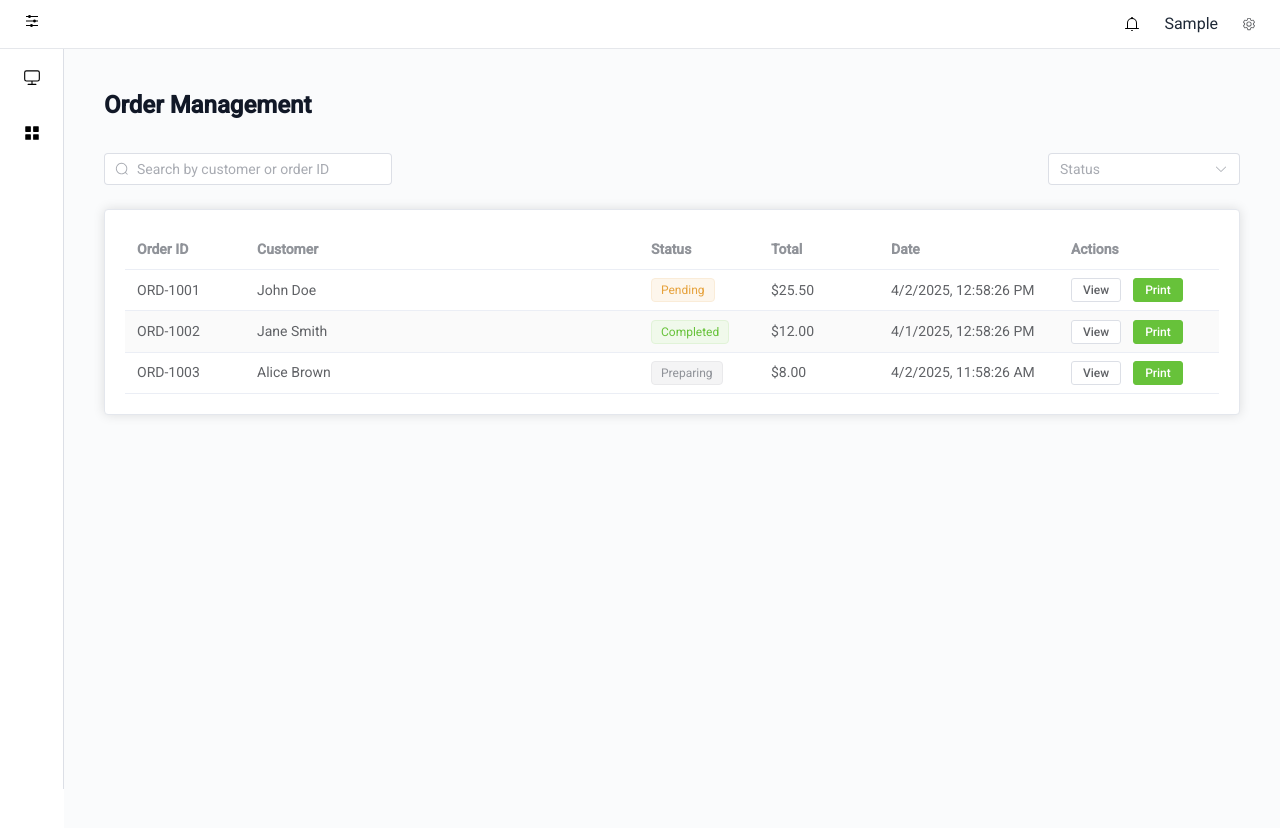
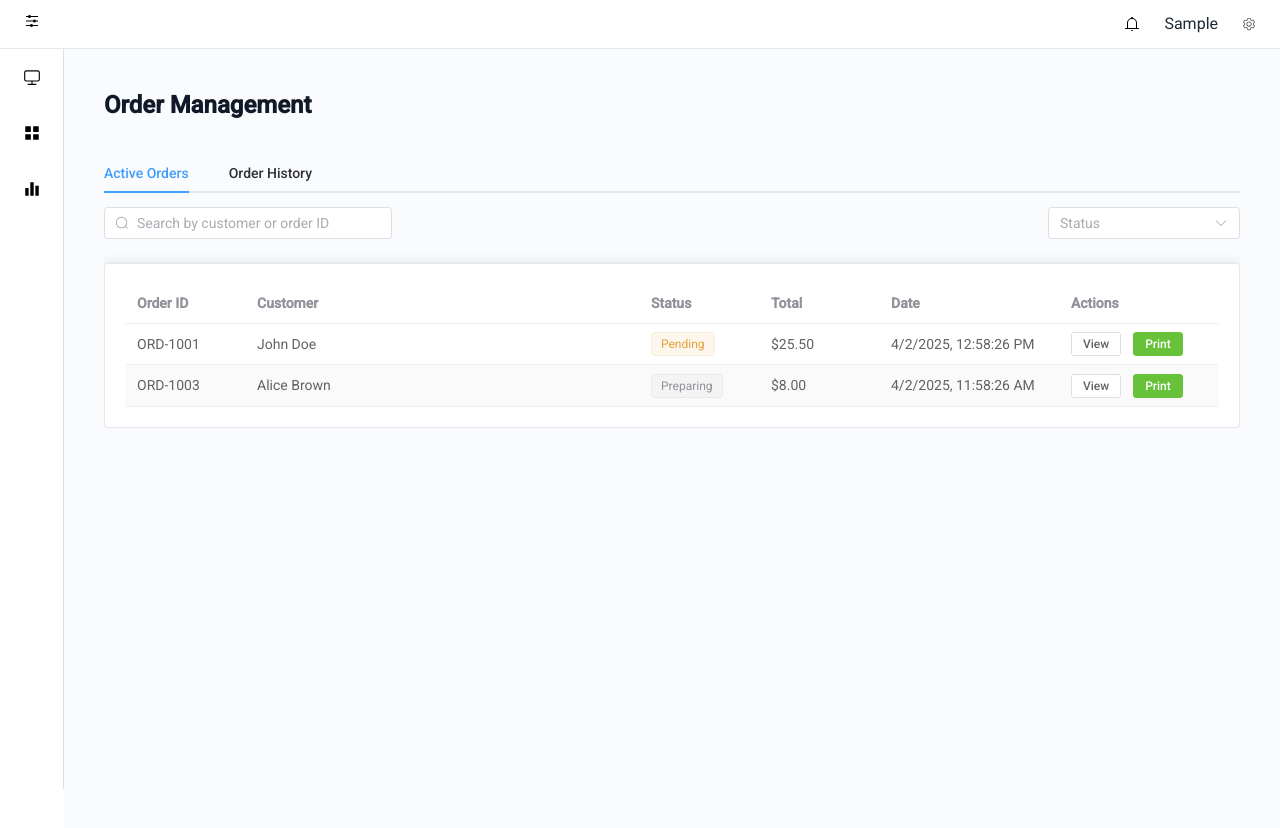
Before and after one commit to cheakimhengg/Celastic, a Vue app: page /admin/orders in a window 1280 px wide. Shown: the top 828 px of the page. Built offline with nearby package versions, Linux system fonts and the light colour scheme; sample sign-in values are in the browser's storage.

Commit message:
Implement delete function

```diff
--- a/components.d.ts
+++ b/components.d.ts
@@ -28,6 +28,8 @@ declare module 'vue' {
     ElSwitch: typeof import('element-plus/es')['ElSwitch']
     ElTable: typeof import('element-plus/es')['ElTable']
     ElTableColumn: typeof import('element-plus/es')['ElTableColumn']
+    ElTabPane: typeof import('element-plus/es')['ElTabPane']
+    ElTabs: typeof import('element-plus/es')['ElTabs']
     ElTag: typeof import('element-plus/es')['ElTag']
     FeaturesSection: typeof import('./src/components/home/FeaturesSection.vue')['default']
     Footer: typeof import('./src/components/Footer.vue')['default']
@@ -38,6 +40,7 @@ declare module 'vue' {
     IconTwitter: typeof import('./src/components/icons/IconTwitter.vue')['default']
     JoinSection: typeof import('./src/components/home/JoinSection.vue')['default']
     Navbar: typeof import('./src/components/Navbar.vue')['default']
+    OrderTable: typeof import('./src/components/home/OrderTable.vue')['default']
     PricingSection: typeof import('./src/components/home/PricingSection.vue')['default']
     RouterLink: typeof import('vue-router')['RouterLink']
     RouterView: typeof import('vue-router')['RouterView']
--- a/src/components/Sidebar.vue
+++ b/src/components/Sidebar.vue
@@ -1,39 +1,50 @@
 <template>
-  <el-menu
-    active-text-color="#409eff"
-    background-color="ffffff"
-    class="el-menu-vertical-demo h-[calc(100vh-3.75rem)]"
-    :collapse="props.isOpen"
-    default-active="2"
-    text-color="#000000"
-    router
-  >
+  <el-menu active-text-color="#409eff" background-color="ffffff" class="el-menu-vertical-demo h-[calc(100vh-3.75rem)]"
+    :collapse="props.isOpen" default-active="2" text-color="#000000" router>
     <el-menu-item index="/admin/dashboard">
-      <el-icon><Monitor /></el-icon>
+      <el-icon>
+        <Monitor />
+      </el-icon>
       <template #title>
         <span>1. Dashboard</span>
       </template>
     </el-menu-item>
     <el-sub-menu index="2">
       <template #title>
-        <el-icon><Menu /></el-icon>
+        <el-icon>
+          <Menu />
+        </el-icon>
         <span>2. Menu Management</span>
       </template>
       <el-menu-item index="/admin/categories">
-        <el-icon><List /></el-icon>
+        <el-icon>
+          <List />
+        </el-icon>
         <template #title>
           <span>2.1 Categories</span>
         </template>
       </el-menu-item>
       <el-menu-item index="/admin/foods">
-        <el-icon><Food /></el-icon>
+        <el-icon>
+          <Food />
+        </el-icon>
         <template #title>
           <span>2.2 Foods</span>
         </template>
       </el-menu-item>
+    </el-sub-menu>
+    <el-sub-menu index="3">
+      <template #title>
+        <el-icon>
+          <Histogram />
+        </el-icon>
+        <span>3. Order Management</span>
+      </template>
       <el-menu-item index="/admin/orders">
         <router-link to="/admin/orders">
-          <el-icon><Tickets /></el-icon>
+          <el-icon>
+            <Tickets />
+          </el-icon>
           Orders
         </router-link>
       </el-menu-item>
@@ -42,7 +53,7 @@
 </template>
 
 <script lang="ts" setup>
-import { Menu, Monitor, List, Food, Tickets } from '@element-plus/icons-vue';
+import { Menu, Monitor, List, Food, Tickets, Histogram } from '@element-plus/icons-vue';
 
 const props = defineProps({
   isOpen: {
--- /dev/null
+++ b/src/components/home/OrderTable.vue
@@ -0,0 +1,106 @@
+<template>
+    <div>
+        <div class="flex flex-col md:flex-row md:items-center md:justify-between mb-6 gap-4">
+            <el-input v-model="search" placeholder="Search by customer or order ID" class="w-full md:w-72" clearable>
+                <template #prefix>
+                    <el-icon>
+                        <Search />
+                    </el-icon>
+                </template>
+            </el-input>
+            <el-select v-model="filterStatus" placeholder="Status" clearable class="w-full md:w-48">
+                <el-option label="Pending" value="pending" />
+                <el-option label="Preparing" value="preparing" />
+                <el-option label="Ready" value="ready" />
+                <el-option label="Completed" value="completed" />
+                <el-option label="Cancelled" value="cancelled" />
+            </el-select>
+        </div>
+        <el-card>
+            <el-table :data="filteredOrders" stripe :loading="isLoading" class="w-full">
+                <el-table-column prop="id" label="Order ID" width="120" />
+                <el-table-column prop="customer" label="Customer" />
+                <el-table-column prop="status" label="Status" width="120">
+                    <template #default="{ row }">
+                        <el-tag :type="statusType(row.status)">{{ row.status.charAt(0).toUpperCase() +
+                            row.status.slice(1) }}</el-tag>
+                    </template>
+                </el-table-column>
+                <el-table-column prop="total" label="Total" width="120">
+                    <template #default="{ row }">
+                        ${{ row.total.toFixed(2) }}
+                    </template>
+                </el-table-column>
+                <el-table-column prop="date" label="Date" width="180">
+                    <template #default="{ row }">
+                        {{ new Date(row.date).toLocaleString() }}
+                    </template>
+                </el-table-column>
+                <el-table-column label="Actions" width="160">
+                    <template #default="{ row }">
+                        <el-button size="small" @click="$emit('view-order', row)">View</el-button>
+                        <el-button size="small" type="success" @click="$emit('print-receipt', row)">Print</el-button>
+                    </template>
+                </el-table-column>
+            </el-table>
+        </el-card>
+    </div>
+</template>
+
+<script setup lang="ts">
+import { ref, computed } from 'vue';
+import { Search } from '@element-plus/icons-vue';
+
+interface OrderItem {
+    name: string;
+    quantity: number;
+    price: number;
+}
+
+interface Order {
+    id: string;
+    customer: string;
+    status: 'pending' | 'preparing' | 'ready' | 'completed' | 'cancelled';
+    total: number;
+    date: string;
+    items: OrderItem[];
+}
+
+const props = defineProps<{
+    orders: Order[];
+    isLoading: boolean;
+}>();
+
+defineEmits(['view-order', 'print-receipt']);
+
+const search = ref('');
+const filterStatus = ref('');
+
+const filteredOrders = computed(() => {
+    return props.orders.filter((order: Order) => {
+        const matchesSearch =
+            order.customer.toLowerCase().includes(search.value.toLowerCase()) ||
+            order.id.toLowerCase().includes(search.value.toLowerCase());
+        const matchesStatus = !filterStatus.value || order.status === filterStatus.value;
+        return matchesSearch && matchesStatus;
+    });
+});
+
+function statusType(status: string) {
+    switch (status) {
+        case 'pending': return 'warning';
+        case 'preparing': return 'info';
+        case 'ready': return 'primary';
+        case 'completed': return 'success';
+        case 'cancelled': return 'danger';
+        default: return '';
+    }
+}
+</script>
+
+<style scoped>
+.el-table th,
+.el-table td {
+    vertical-align: middle;
+}
+</style>
--- a/src/composable/apiCalling.ts
+++ b/src/composable/apiCalling.ts
@@ -46,3 +46,11 @@ export const getFood = async (params: object) => {
 export const createFood = async (params: object) => {
   return await fetchData('/foods', params);
 };
+
+export const deleteFood = async (params: object) => {
+  return await fetchData('/foods/delete', params);
+};
+
+export const updateFood = async (params: object) => {
+  return await fetchData('/foods', params);
+};
--- a/src/views/Order.vue
+++ b/src/views/Order.vue
@@ -1,54 +1,24 @@
 <template>
   <div class="w-full min-h-screen bg-[#fafbfc] p-6 md:p-10">
     <h1 class="text-2xl font-bold text-gray-900 mb-8">Order Management</h1>
-    <div class="flex flex-col md:flex-row md:items-center md:justify-between mb-6 gap-4">
-      <el-input v-model="search" placeholder="Search by customer or order ID" class="w-full md:w-72" clearable>
-        <template #prefix>
-          <el-icon><Search /></el-icon>
-        </template>
-      </el-input>
-      <el-select v-model="filterStatus" placeholder="Status" clearable class="w-full md:w-48">
-        <el-option label="Pending" value="pending" />
-        <el-option label="Preparing" value="preparing" />
-        <el-option label="Ready" value="ready" />
-        <el-option label="Completed" value="completed" />
-        <el-option label="Cancelled" value="cancelled" />
-      </el-select>
-    </div>
-    <el-card>
-      <el-table :data="filteredOrders" stripe :loading="isLoading" class="w-full">
-        <el-table-column prop="id" label="Order ID" width="120" />
-        <el-table-column prop="customer" label="Customer" />
-        <el-table-column prop="status" label="Status" width="120">
-          <template #default="{ row }">
-            <el-tag :type="statusType(row.status)">{{ row.status.charAt(0).toUpperCase() + row.status.slice(1) }}</el-tag>
-          </template>
-        </el-table-column>
-        <el-table-column prop="total" label="Total" width="120">
-          <template #default="{ row }">
-            ${{ row.total.toFixed(2) }}
-          </template>
-        </el-table-column>
-        <el-table-column prop="date" label="Date" width="180">
-          <template #default="{ row }">
-            {{ new Date(row.date).toLocaleString() }}
-          </template>
-        </el-table-column>
-        <el-table-column label="Actions" width="160">
-          <template #default="{ row }">
-            <el-button size="small" @click="viewOrder(row)">View</el-button>
-            <el-button size="small" type="success" @click="printReceipt(row)">Print</el-button>
-          </template>
-        </el-table-column>
-      </el-table>
-    </el-card>
+    <el-tabs v-model="activeTab" class="mb-6">
+      <el-tab-pane label="Active Orders" name="active">
+        <OrderTable :orders="activeOrders" :is-loading="isLoading" @view-order="viewOrder"
+          @print-receipt="printReceipt" />
+      </el-tab-pane>
+      <el-tab-pane label="Order History" name="history">
+        <OrderTable :orders="historyOrders" :is-loading="isLoading" @view-order="viewOrder"
+          @print-receipt="printReceipt" />
+      </el-tab-pane>
+    </el-tabs>
     <!-- Order Details Dialog -->
     <el-dialog v-model="dialogVisible" title="Order Details" width="500px">
       <div v-if="selectedOrder">
         <div class="mb-4">
           <strong>Order ID:</strong> {{ selectedOrder.id }}<br />
           <strong>Customer:</strong> {{ selectedOrder.customer }}<br />
-          <strong>Status:</strong> <el-tag :type="statusType(selectedOrder.status)">{{ selectedOrder.status }}</el-tag><br />
+          <strong>Status:</strong> <el-tag :type="statusType(selectedOrder.status)">{{ selectedOrder.status
+          }}</el-tag><br />
           <strong>Date:</strong> {{ new Date(selectedOrder.date).toLocaleString() }}<br />
         </div>
         <el-table :data="selectedOrder.items" border size="small">
@@ -75,6 +45,7 @@
 <script setup lang="ts">
 import { ref, computed, onMounted } from 'vue';
 import { Search } from '@element-plus/icons-vue';
+import OrderTable from '../components/home/OrderTable.vue';
 
 interface OrderItem {
   name: string;
@@ -93,8 +64,7 @@ interface Order {
 const isLoading = ref(true);
 const dialogVisible = ref(false);
 const selectedOrder = ref<Order | null>(null);
-const search = ref('');
-const filterStatus = ref('');
+const activeTab = ref('active');
 
 // Mock data
 const orders = ref<Order[]>([]);
@@ -140,15 +110,21 @@ onMounted(() => {
   }, 1000);
 });
 
-const filteredOrders = computed(() => {
-  return orders.value.filter((order) => {
-    const matchesSearch =
-      order.customer.toLowerCase().includes(search.value.toLowerCase()) ||
-      order.id.toLowerCase().includes(search.value.toLowerCase());
-    const matchesStatus = !filterStatus.value || order.status === filterStatus.value;
-    return matchesSearch && matchesStatus;
-  });
-});
+const activeOrders = computed(() =>
+  orders.value.filter(
+    (order) =>
+      order.status === 'pending' ||
+      order.status === 'preparing' ||
+      order.status === 'ready'
+  )
+);
+const historyOrders = computed(() =>
+  orders.value.filter(
+    (order) =>
+      order.status === 'completed' ||
+      order.status === 'cancelled'
+  )
+);
 
 function statusType(status: string) {
   switch (status) {
@@ -174,7 +150,8 @@ function printReceipt(order: Order) {
 </script>
 
 <style scoped>
-.el-table th, .el-table td {
+.el-table th,
+.el-table td {
   vertical-align: middle;
 }
 </style>
```
Also changed, not shown: src/composable/useFood.ts (+80 -8 lines), src/views/Food.vue (+34 -13 lines).
